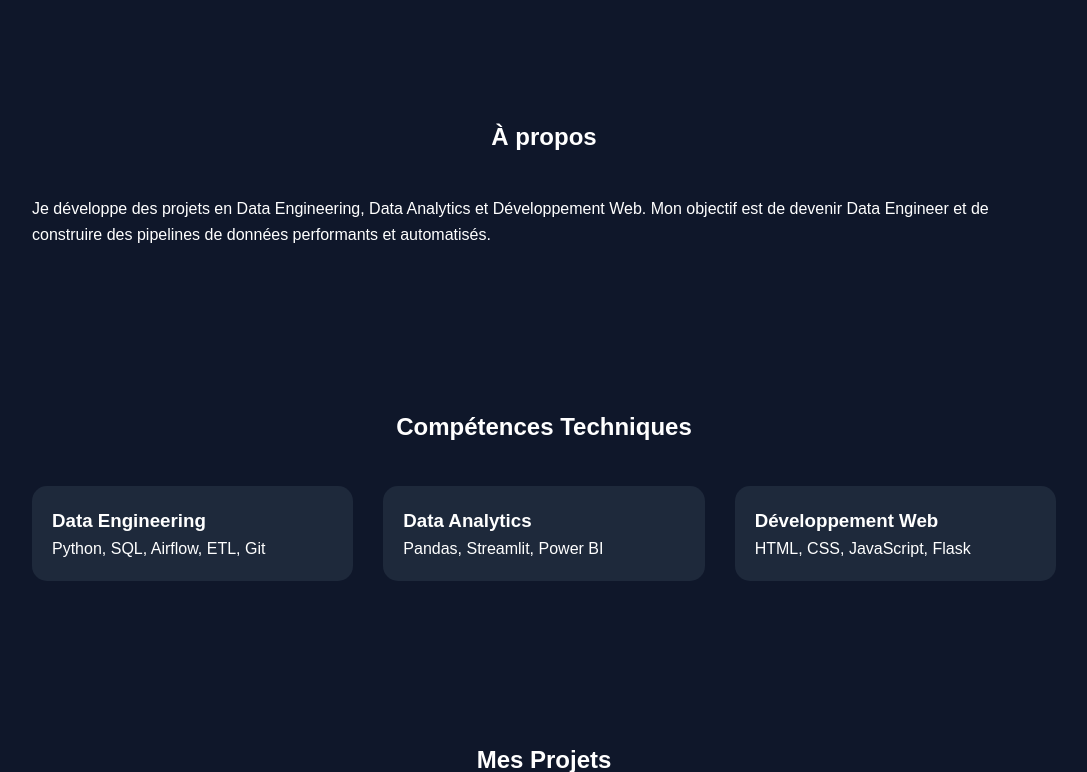
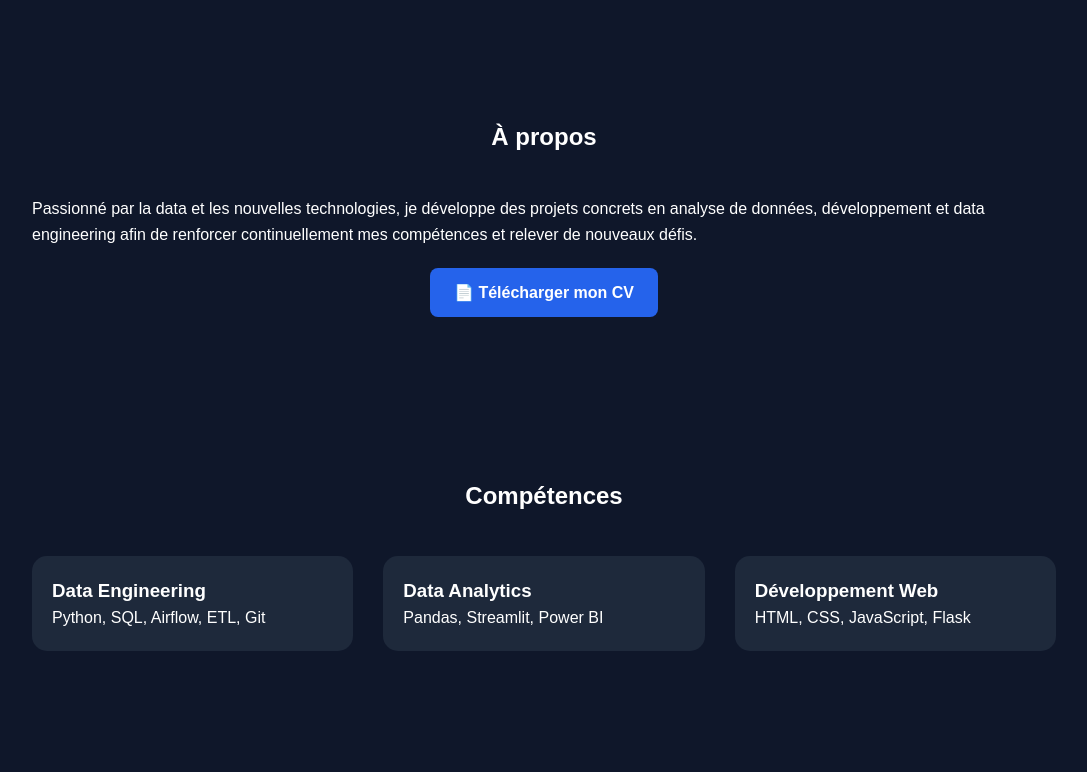
Before and after one commit to Alpha38diallo/portfolio-alpha, a Flask app: page / in a window 1280 px wide. Shown: the part 752-1524 px from the top of the page, without its empty margins (96-1183 px from the left). Run offline with Flask 3, Linux system fonts and the light colour scheme.

Commit message:
Add CV download section

```diff
--- a/static/css/style.css
+++ b/static/css/style.css
@@ -166,3 +166,23 @@ footer {
     flex-direction: column;
     align-items: center;
 }
+.cv-container {
+    text-align: center;
+    margin-top: 20px;
+}
+
+.cv-btn {
+    display: inline-block;
+    padding: 12px 24px;
+    background-color: #2563eb;
+    color: white;
+    text-decoration: none;
+    border-radius: 8px;
+    font-weight: 600;
+    transition: 0.3s ease;
+}
+
+.cv-btn:hover {
+    background-color: #1d4ed8;
+    transform: translateY(-2px);
+}
--- a/templates/index.html
+++ b/templates/index.html
@@ -49,14 +49,23 @@
     <h2>À propos</h2>
 
     <p>
-        Je développe des projets en Data Engineering, Data Analytics et Développement Web.
-        Mon objectif est de devenir Data Engineer et de construire des pipelines
-        de données performants et automatisés.
+        Passionné par la data et les nouvelles technologies, je développe des projets
+        concrets en analyse de données, développement et data engineering afin de
+        renforcer continuellement mes compétences et relever de nouveaux défis.
     </p>
+
+    <div style="text-align: center; margin-top: 20px;">
+       <a href="{{ url_for('static', filename='cv/Alpha_Diallo_CV.pdf') }}"
+       target="_blank"
+       class="cv-btn">
+        📄 Télécharger mon CV
+       </a>
+    </div>
+
 </section>
 
 <section id="skills">
-    <h2>Compétences Techniques</h2>
+    <h2>Compétences</h2>
 
     <div class="skills-container">
 
```
Also changed, not shown: 1 other file.
